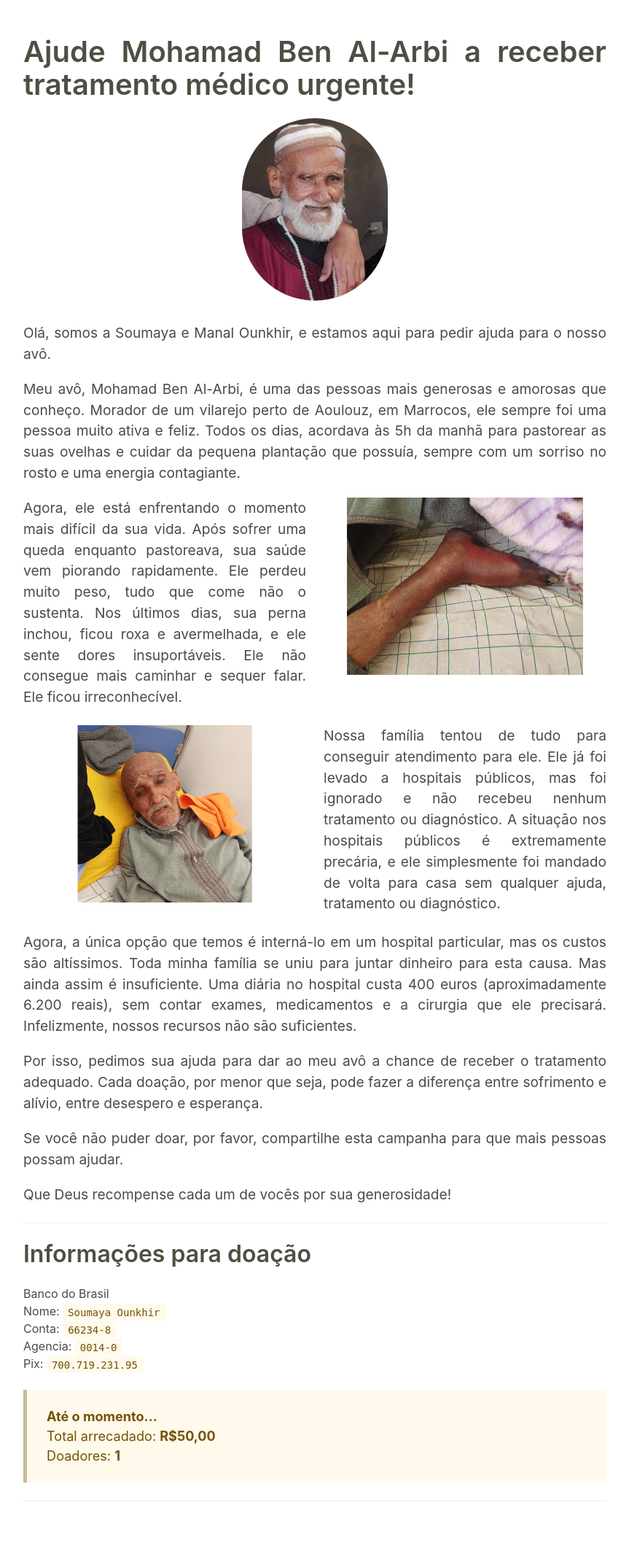
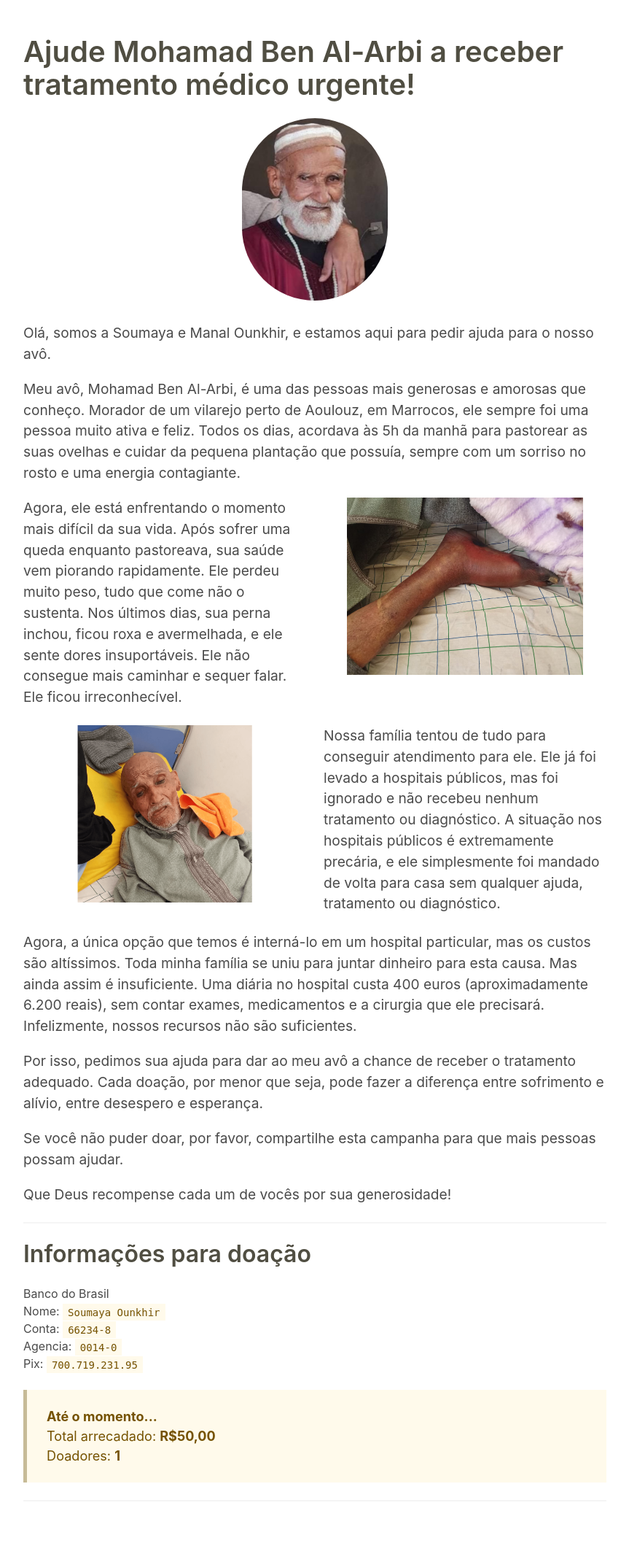
Before and after one commit to otavio99/MohammadBenAlArbi, a Flask app: page / in a window 1280 px wide. Shown: the whole page at 73% size, without its empty margins (208-1071 px from the left). Run offline with Flask 2, Linux system fonts and the light colour scheme; some web fonts are replaced.

Commit message:
remove justify

```diff
--- a/templates/landing_pt-br.html
+++ b/templates/landing_pt-br.html
@@ -5,7 +5,7 @@
 <!-- About Section -->
 <section id="about" class="section">
   <div class="container">
-    <div class="content" style="max-width: 800px; margin: auto; text-align: justify;">
+    <div class="content" style="max-width: 800px; margin: auto;">
       <h2 class="title is-2 is-family-serif">
         Ajude Mohamad Ben Al-Arbi a receber tratamento médico urgente!
       </h2>
@@ -43,7 +43,7 @@
 
       <div class="columns">
         <div class="column">
-          <figure class="image is-256x256">
+          <figure class="image is-276x276">
             <img src="/static/repouso.png" alt="">
           </figure>
         </div>
```
